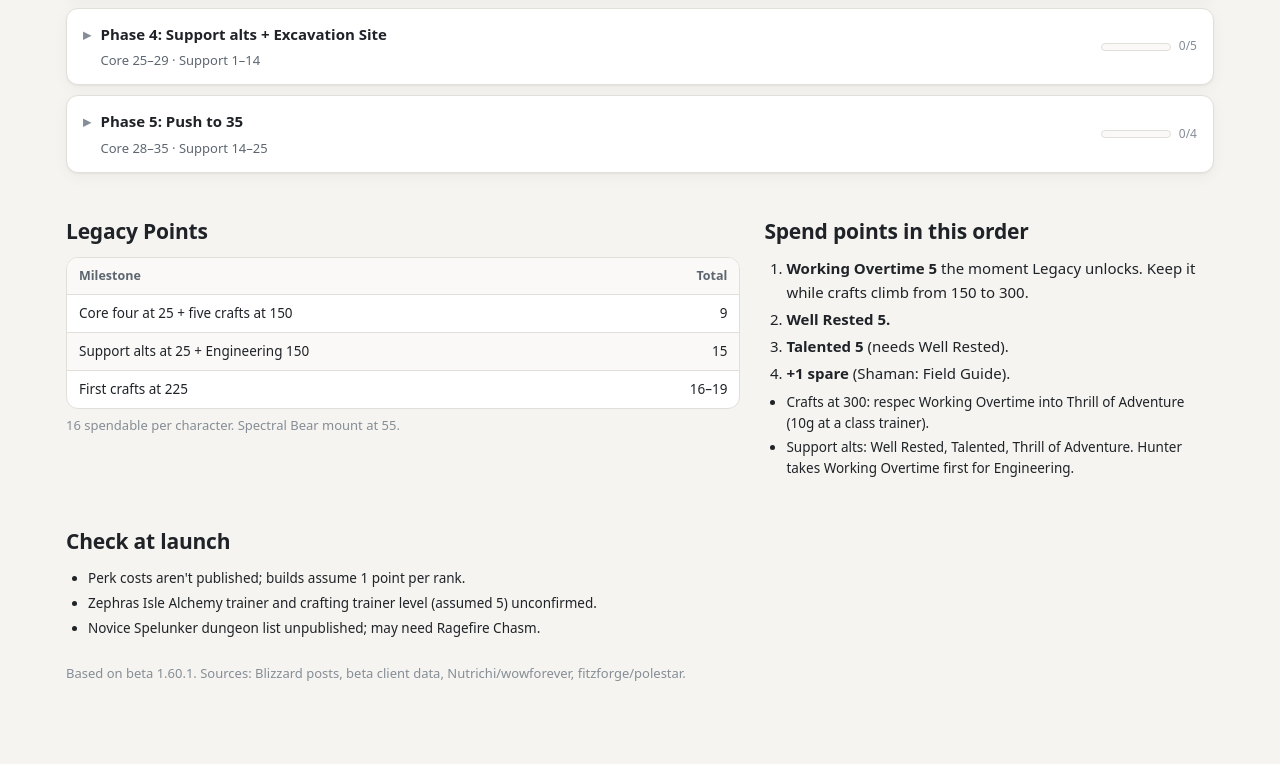
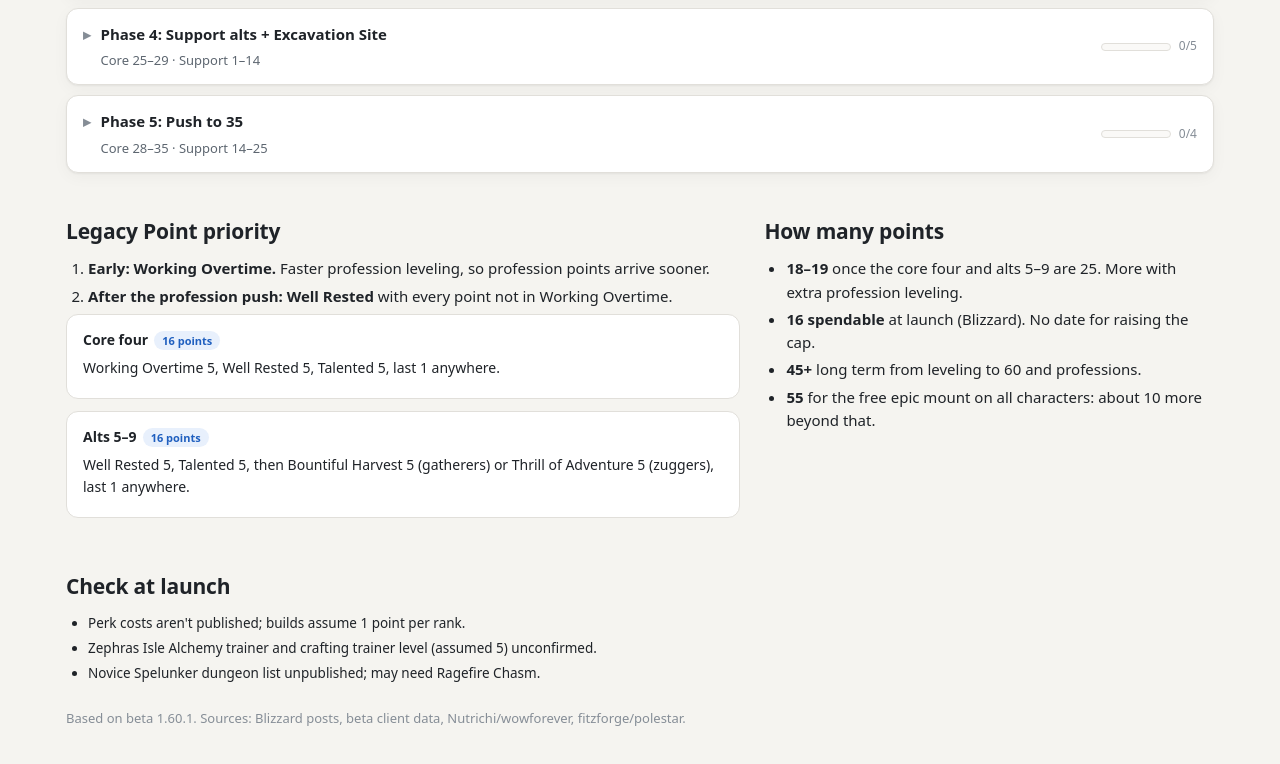
Before and after one commit to kunomaclis/Legacy-Route, a plain HTML site: page index.html in a window 1280 px wide. Shown: the part 2118-2882 px from the top of the page. Drawn offline with Linux system fonts and the light colour scheme.

Commit message:
Legacy priority: Working Overtime first, builds and estimates per guide

```diff
--- a/index.html
+++ b/index.html
@@ -454,7 +454,7 @@
     <h3>Run rested</h3>
     <ul>
       <li>Hall of Thanes → Deadmines → Wailing Caverns.</li>
-      <li>Push Tailoring or Leatherworking to 150 first. It unlocks Legacy before anyone hits 25: put the first 5 points into Working Overtime.</li>
+      <li>Push Tailoring or Leatherworking to 150 first: it unlocks Legacy early. First points into Working Overtime.</li>
     </ul>
   </div>
 </details>
@@ -518,28 +518,23 @@
 <section class="sec" id="legacy">
   <div class="split">
     <section>
-      <h2>Legacy Points</h2>
-      <div class="table-wrap"><table>
-        <thead><tr><th>Milestone</th><th class="num">Total</th></tr></thead>
-        <tbody>
-          <tr><td>Core four at 25 + five crafts at 150</td><td class="num">9</td></tr>
-          <tr><td>Support alts at 25 + Engineering 150</td><td class="num">15</td></tr>
-          <tr><td>First crafts at 225</td><td class="num">16–19</td></tr>
-        </tbody>
-      </table></div>
-      <p class="faint">16 spendable per character. Spectral Bear mount at 55.</p>
+      <h2>Legacy Point priority</h2>
+      <ol>
+        <li><b>Early: Working Overtime.</b> Faster profession leveling, so profession points arrive sooner.</li>
+        <li><b>After the profession push: Well Rested</b> with every point not in Working Overtime.</li>
+      </ol>
+      <div class="card"><b>Core four</b><span class="pill">16 points</span>
+        <p>Working Overtime 5, Well Rested 5, Talented 5, last 1 anywhere.</p></div>
+      <div class="card"><b>Alts 5–9</b><span class="pill">16 points</span>
+        <p>Well Rested 5, Talented 5, then Bountiful Harvest 5 (gatherers) or Thrill of Adventure 5 (zuggers), last 1 anywhere.</p></div>
     </section>
     <section>
-      <h2>Spend points in this order</h2>
-      <ol>
-        <li><b>Working Overtime 5</b> the moment Legacy unlocks. Keep it while crafts climb from 150 to 300.</li>
-        <li><b>Well Rested 5.</b></li>
-        <li><b>Talented 5</b> (needs Well Rested).</li>
-        <li><b>+1 spare</b> (Shaman: Field Guide).</li>
-      </ol>
-      <ul class="small">
-        <li>Crafts at 300: respec Working Overtime into Thrill of Adventure (10g at a class trainer).</li>
-        <li>Support alts: Well Rested, Talented, Thrill of Adventure. Hunter takes Working Overtime first for Engineering.</li>
+      <h2>How many points</h2>
+      <ul>
+        <li><b>18–19</b> once the core four and alts 5–9 are 25. More with extra profession leveling.</li>
+        <li><b>16 spendable</b> at launch (Blizzard). No date for raising the cap.</li>
+        <li><b>45+</b> long term from leveling to 60 and professions.</li>
+        <li><b>55</b> for the free epic mount on all characters: about 10 more beyond that.</li>
       </ul>
     </section>
   </div>
```
